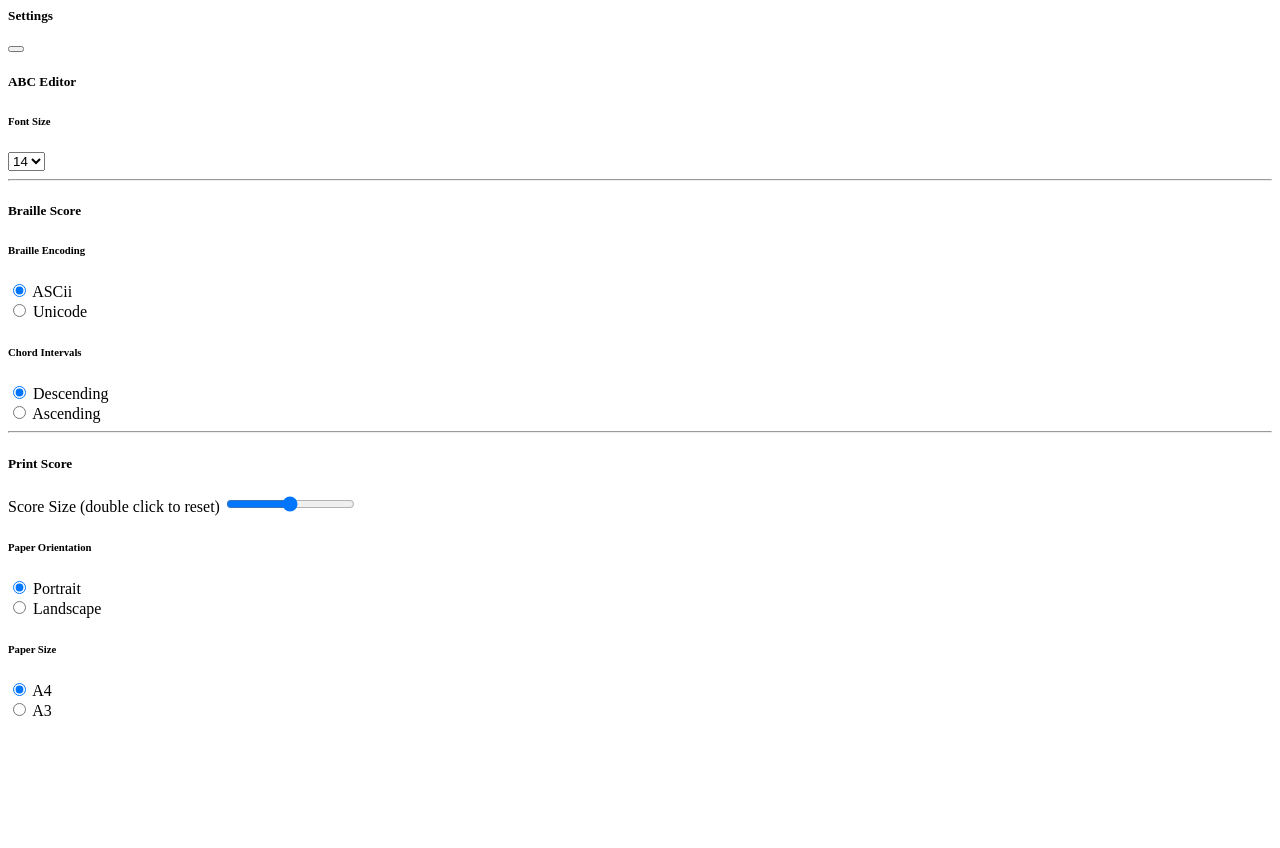
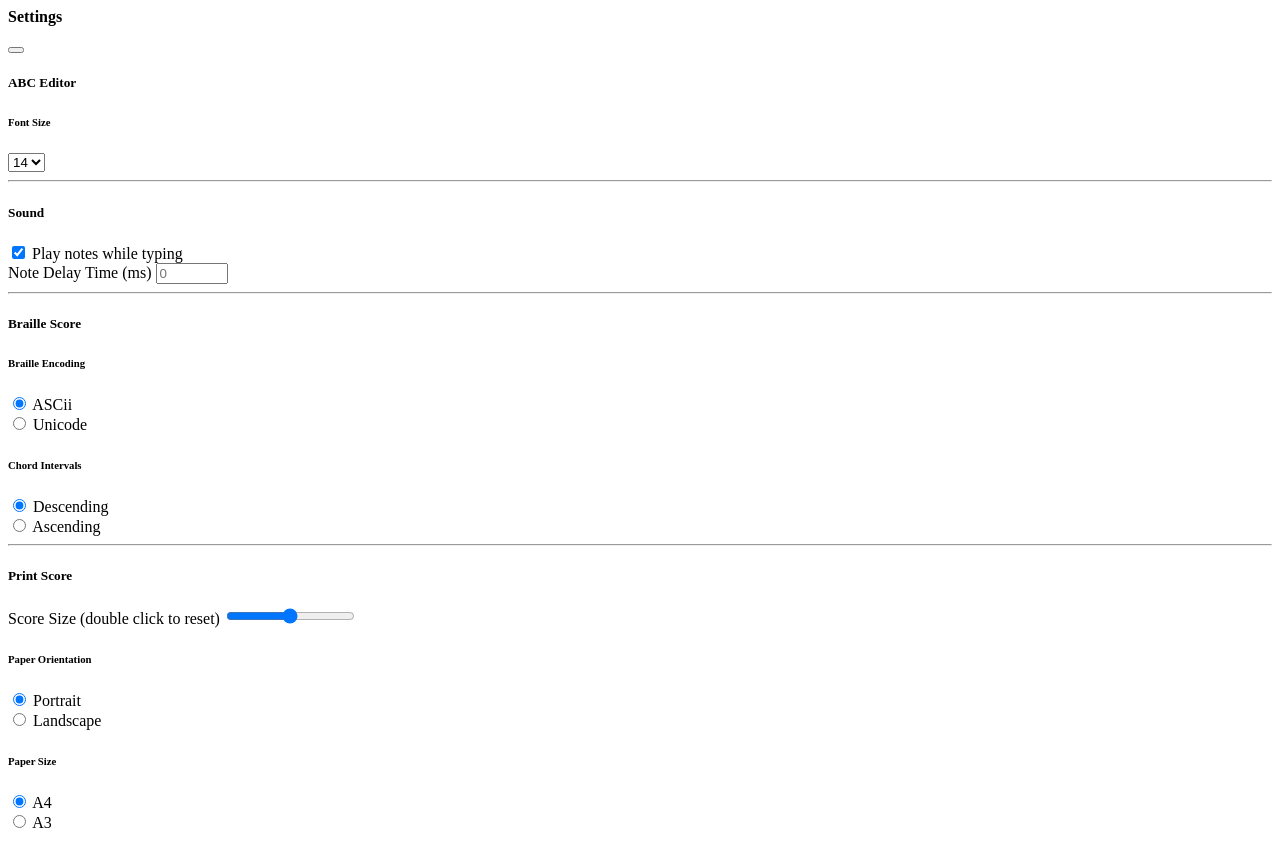
Before and after one commit to Huriphoonado/soundcells, a Flask app: template templates/settings_modal.html in a window 1280 px wide. Before the commit the page ends 716 px from the top, so only its background shows below. Run offline with Flask 2, Linux system fonts and the light colour scheme; the template is opened without the code that fills it, so the values that code supplies are empty.

Commit message:
brf uses ascii braille, added options to delay/disable note playback

```diff
--- a/templates/save_modal.html
+++ b/templates/save_modal.html
@@ -1,7 +1,7 @@
 <!-- Save Modal -->
 <div class="offcanvas offcanvas-start" tabindex="-1" id="saveView" aria-labelledby="saveViewLabel" aria-hidden="true">
     <div class="offcanvas-header">
-        <h5 class="offcanvas-title" id="saveViewLabel">Save</h5>
+        <h4 class="offcanvas-title" id="saveViewLabel">Save</h4>
         <button type="button" class="btn-close text-reset" data-bs-dismiss="offcanvas" aria-label="Close"></button>
     </div>
     <div class="offcanvas-body">
--- a/templates/settings_modal.html
+++ b/templates/settings_modal.html
@@ -1,7 +1,7 @@
 <!-- Save Modal -->
 <div class="offcanvas offcanvas-start" tabindex="-1" id="settingsView" aria-labelledby="settingsViewLabel" aria-hidden="true">
     <div class="offcanvas-header">
-        <h5 class="offcanvas-title" id="settingsViewLabel">Settings</h5>
+        <h4 class="offcanvas-title" id="settingsViewLabel">Settings</h4>
         <button type="button" class="btn-close text-reset" data-bs-dismiss="offcanvas" aria-label="Close"></button>
     </div>
     <div class="offcanvas-body">
@@ -18,6 +18,18 @@
                     <option value="36">36</option>
                     <option value="48">48</option>
                 </select>
+            </div>
+            <hr>
+            <h5 class="offcanvas-title">Sound</h5>
+            <div class="py-2">
+                <div class="form-check form-switch">
+                    <input class="form-check-input" type="checkbox" id="notePlaybackCheck" checked>
+                    <label class="form-check-label" for="notePlaybackCheck">Play notes while typing</label>
+                </div>
+            </div>
+            <div class="py-2">
+                <label for="noteDelayTime" class="form-label">Note Delay Time (ms)</label>
+                <input type="number" class="form-control" id="noteDelayTime" placeholder="0" step="100" min="0" max="1000">
             </div>
             <hr>
             <h5 class="offcanvas-title">Braille Score</h5>
```
Also changed, not shown: src/js/index.js (+9 -3 lines), src/js/score_handler.js (+7 -6 lines).
